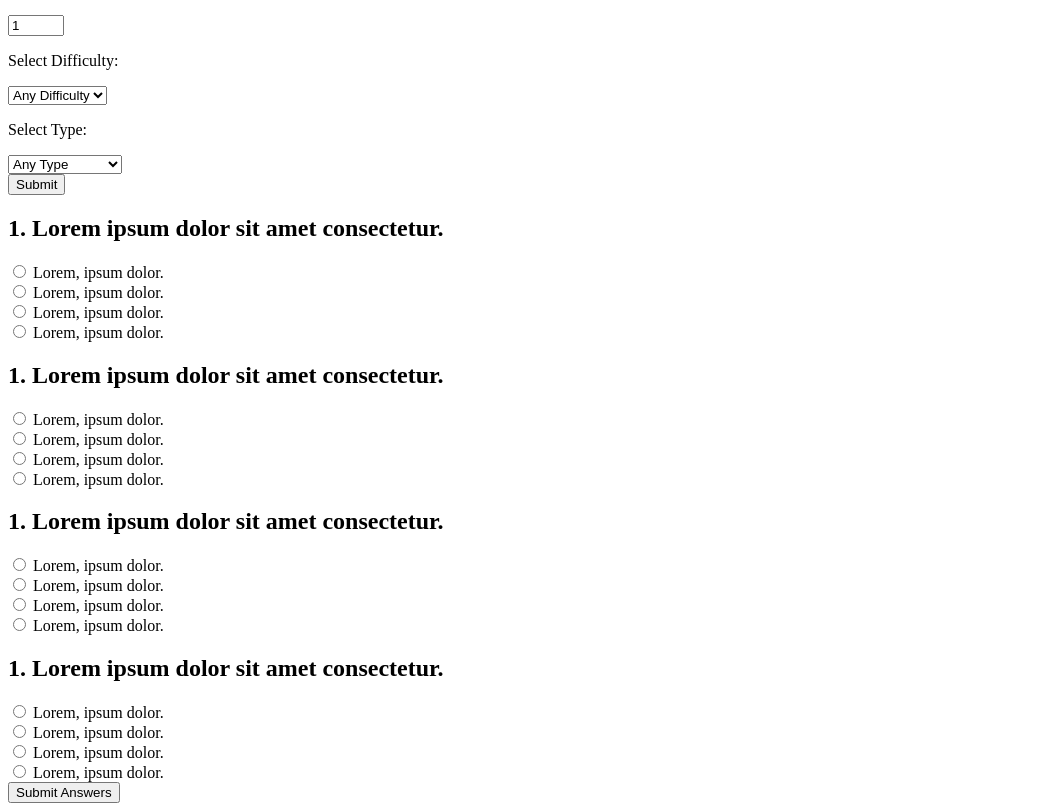
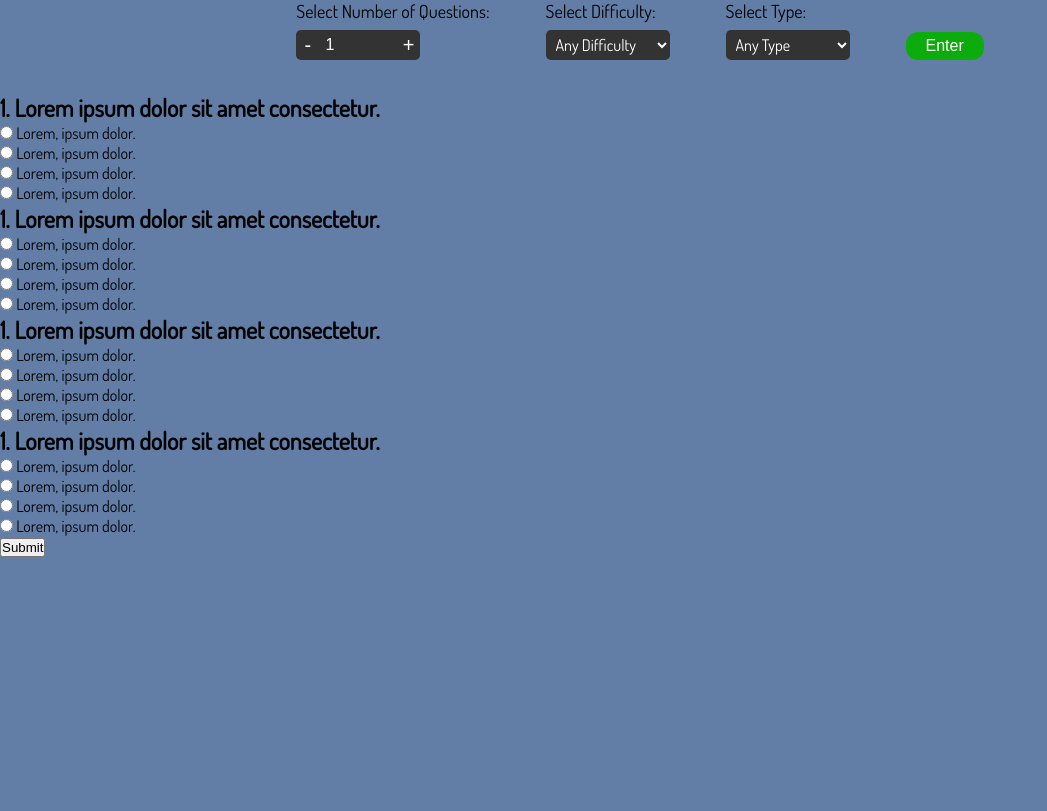
Before and after one commit to mMartinez00/HistoryTriviaQuiz, a plain HTML site: page index.html in a window 1280 px wide. Shown: the part 99-910 px from the top of the page, without its empty margins (0-1047 px from the left). After the commit the page ends 818 px from the top, so only its background shows below. Drawn offline with Linux system fonts and the light colour scheme.

Commit message:
html-options edited and styled

```diff
--- a/index.html
+++ b/index.html
@@ -3,17 +3,21 @@
   <head>
     <meta charset="UTF-8" />
     <meta name="viewport" content="width=device-width, initial-scale=1.0" />
-    <link rel="stylesheet" href="styles.css" />
+    <link rel="stylesheet" href="style.css" />
     <title>History Trivia Quiz</title>
   </head>
   <body>
     <!-- Title & Quiz Options -->
     <h1 class="title">History Trivia Quiz</h1>
 
-    <form class="options">
+    <div class="options">
       <div>
         <p>Select Number of Questions:</p>
-        <input type="number" id="number" min="1" max="15" value="1" />
+        <div class="numInput">
+          <button class="minus">-</button>
+          <input type="number" id="number" min="1" max="15" value="1" />
+          <button class="plus">+</button>
+        </div>
       </div>
 
       <div>
@@ -35,8 +39,15 @@
         </select>
       </div>
 
-      <button class="btn" id="submitOptions">Submit</button>
-    </form>
+      <div>
+        <button class="btn enter" id="enterOptions">Enter</button>
+      </div>
+    </div>
+
+    <!-- Score -->
+    <h2 class="score" id="score">
+      Your score is <span id="scoreNum">85%!</span>
+    </h2>
 
     <!-- Quiz Section -->
     <section class="question-container">
@@ -120,7 +131,7 @@
         </div>
       </div>
 
-      <button class="btn" id="submitAnswers">Submit Answers</button>
+      <button class="btn" id="submitAnswers">Submit</button>
     </section>
   </body>
 </html>
--- a/style.css
+++ b/style.css
@@ -0,0 +1,129 @@
+@import url("https://fonts.googleapis.com/css2?family=Dosis&display=swap");
+
+* {
+  margin: 0;
+  padding: 0;
+  box-sizing: border-box;
+}
+
+body {
+  width: 100%;
+  height: 100vh;
+  background-color: #627ea6;
+  font-family: "Dosis", sans-serif;
+}
+
+/* Title & Options */
+.title {
+  text-align: center;
+  margin: 18px auto;
+  color: #fff;
+  font-size: 50px;
+}
+
+.options {
+  max-width: 85%;
+  margin: 0 auto 16px;
+  display: flex;
+  justify-content: center;
+  align-items: end;
+  color: #000;
+}
+
+.options > div {
+  margin: 0 28px 16px;
+}
+
+.options > div p {
+  font-size: 18px;
+  margin-bottom: 8px;
+}
+
+.numInput {
+  width: 124px;
+  height: 30px;
+  display: flex;
+}
+
+input[type="number"] {
+  width: 80px;
+  padding: 2px 6px;
+  background-color: #333;
+  font-size: 16px;
+  color: #fff;
+  border: none;
+  -webkit-appearance: textfield;
+  -moz-appearance: textfield;
+  appearance: textfield;
+}
+
+input[type="number"]:focus {
+  outline: none;
+}
+
+input[type="number"]::-webkit-inner-spin-button,
+input[type="number"]::-webkit-outer-spin-button {
+  -webkit-appearance: none;
+}
+
+.plus,
+.minus {
+  background-color: #333;
+  width: 24px;
+  height: 30px;
+  font-size: 20px;
+  color: #fff;
+  border: none;
+  outline: none;
+  cursor: pointer;
+}
+
+.plus:active,
+.minus:active {
+  font-size: 16px;
+}
+
+.minus {
+  border-radius: 5px 0 0 5px;
+}
+
+.plus {
+  border-radius: 0 5px 5px 0;
+}
+
+#difficulty,
+#type {
+  font-size: 16px;
+  padding: 2px 6px;
+  width: 124px;
+  height: 30px;
+  border-radius: 5px;
+  border: none;
+  font-family: inherit;
+  background: #333;
+  color: #fff;
+  cursor: pointer;
+}
+
+button.enter {
+  padding: 5px 20px;
+  font-size: 16px;
+  border-radius: 12px;
+  border: none;
+  background-color: #0bac0b;
+  color: #fff;
+  cursor: pointer;
+}
+
+button.enter:active {
+  transform: scale(0.98);
+}
+
+/* Score */
+.score {
+  text-align: center;
+  font-size: 50px;
+  margin-bottom: 32px;
+  color: #fff;
+  display: none;
+}
```
